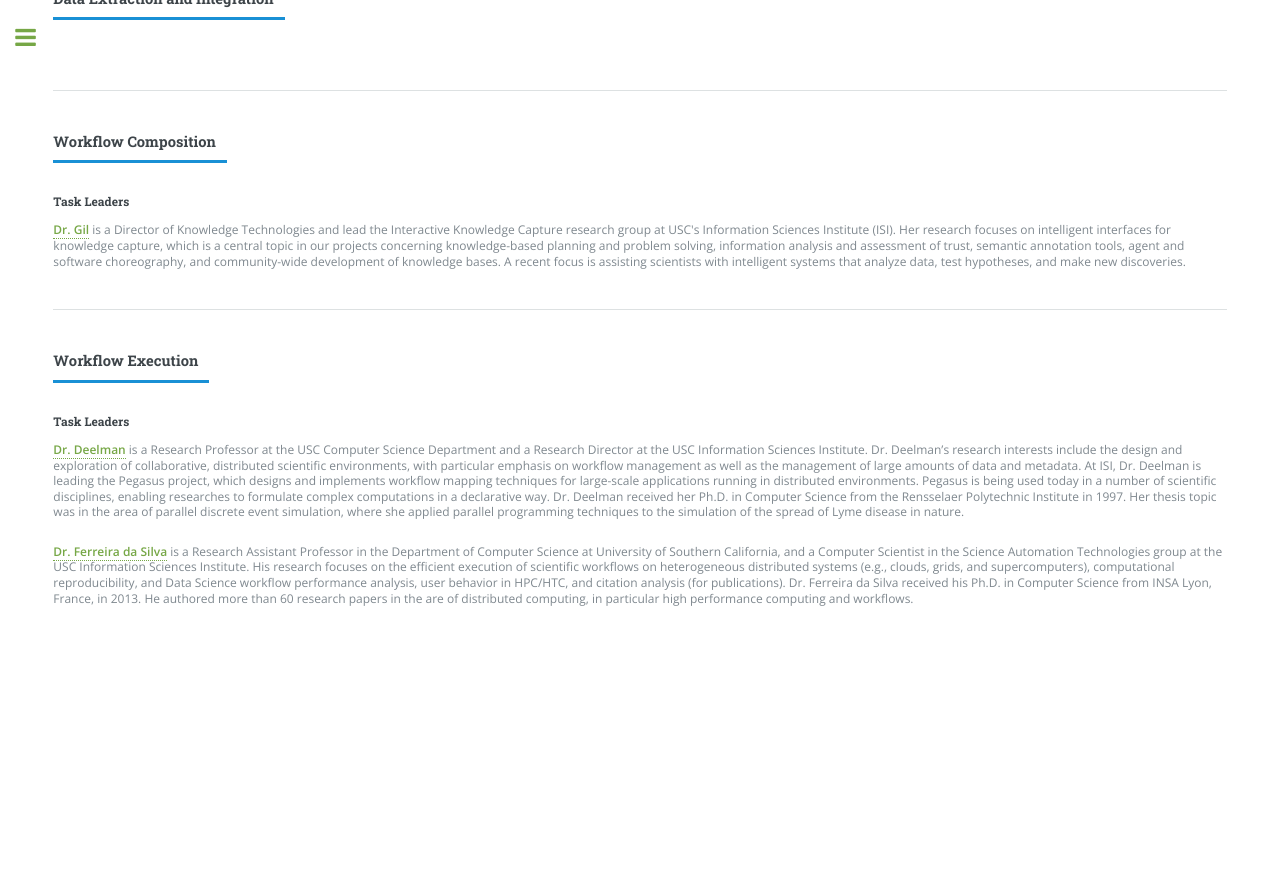
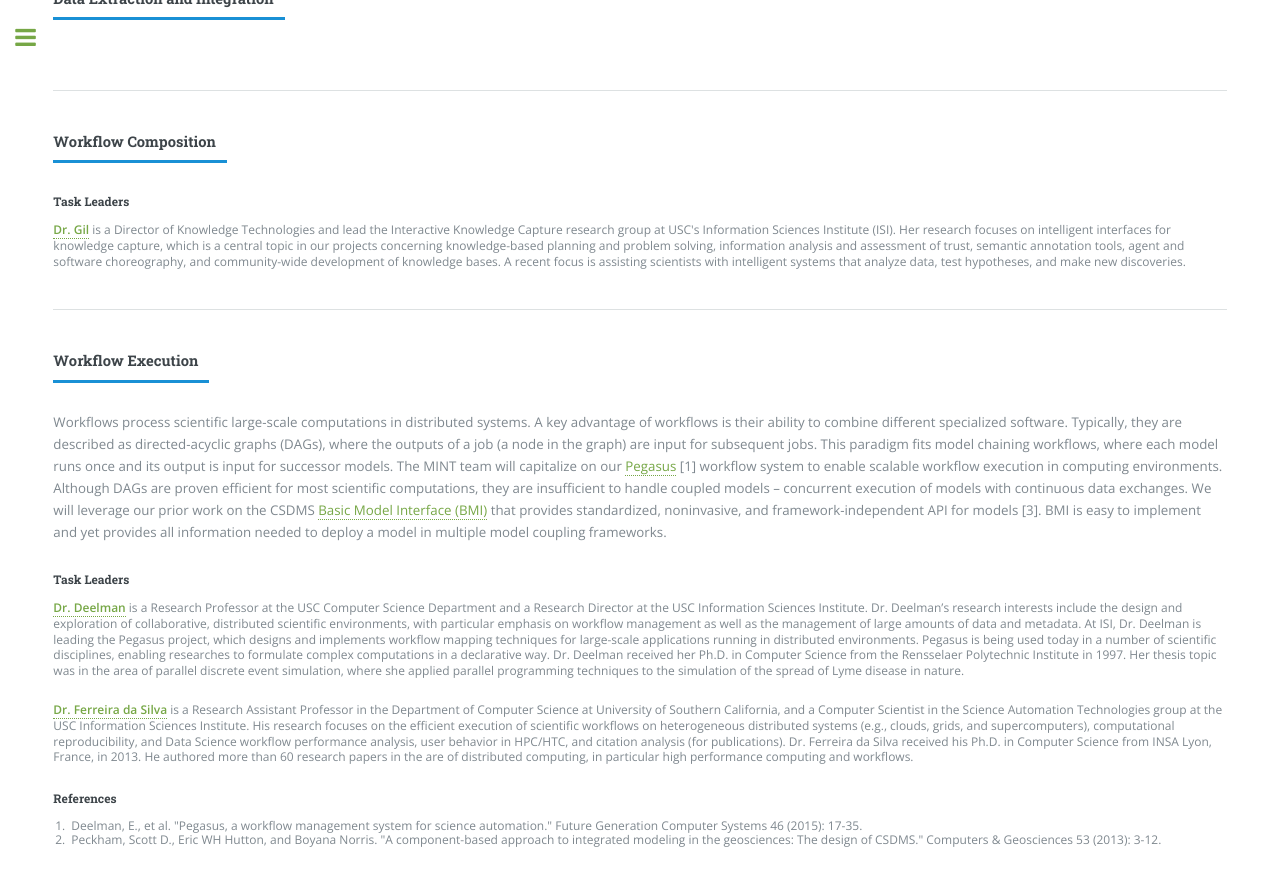
Before and after one commit to KnowledgeCaptureAndDiscovery/MINT, a Jekyll site: the page built from overview.md, in a window 1280 px wide and 900 px high, scrolled down 1957 px. Shown: the top 886 px of the window. Built offline with Jekyll 4.4.1, drawn with Linux system fonts in a browser that asks for light colours; before the commit the page ends 2615 px from its top, so only the background shows below that.

Commit message:
a bit more on the overview for workflow execution

```diff
--- a/overview.md
+++ b/overview.md
@@ -111,6 +111,23 @@ title: Overview
 	<header class="major">
 		<h4>Workflow Execution</h4>
 	</header>
+    <p>
+        Workflows process scientific large-scale computations in distributed systems. A key
+        advantage of workflows is their ability to combine different specialized software.
+        Typically, they are described as directed-acyclic graphs (DAGs), where the outputs of
+        a job (a node in the graph) are input for subsequent jobs. This paradigm fits model
+        chaining workflows, where each model runs once and its output is input for successor
+        models. The MINT team will capitalize on our <a href="https://pegasus.isi.edu" target="_blank">
+        Pegasus</a> [1] workflow system to enable scalable workflow execution in computing
+        environments.
+        Although DAGs are proven efficient for most scientific computations, they are insufficient
+        to handle coupled models – concurrent execution of models with continuous data exchanges.
+        We will leverage our prior work on the CSDMS <a href="http://bmi-spec.readthedocs.io/en/latest/"
+        target="_blank">Basic Model Interface (BMI)</a> that
+        provides standardized, noninvasive, and framework-independent API for models [3].
+        BMI is easy to implement and yet provides all information needed to deploy a model
+        in multiple model coupling frameworks.
+    </p>
     <h5>Task Leaders</h5>
     <p style="font-size: 0.9em; line-height: 1.3em">
         <strong><a href="http://deelman.isi.edu" target="_blank">
@@ -139,4 +156,9 @@ title: Overview
          Science from INSA Lyon, France, in 2013. He authored more than 60 research papers
          in the are of distributed computing, in particular high performance computing and workflows.
     </p>
+    <h5>References</h5>
+    <ol style="font-size: 0.9em; line-height: 1.2em">
+        <li>Deelman, E., et al. "Pegasus, a workflow management system for science automation." Future Generation Computer Systems 46 (2015): 17-35.</li>
+        <li>Peckham, Scott D., Eric WH Hutton, and Boyana Norris. "A component-based approach to integrated modeling in the geosciences: The design of CSDMS." Computers & Geosciences 53 (2013): 3-12.</li>
+    </ol>
 </section>
```
